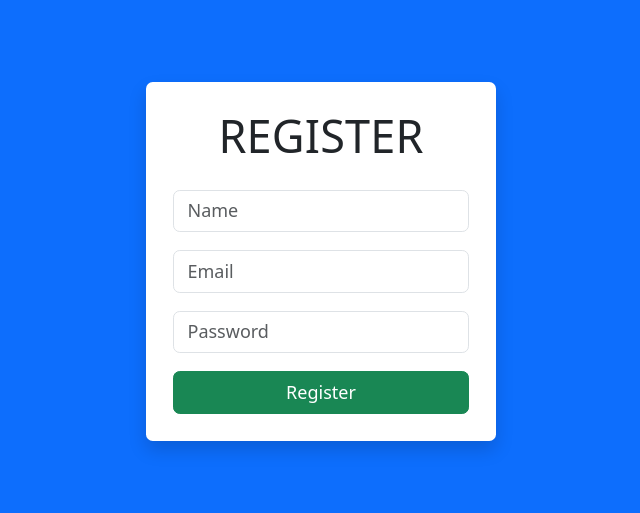
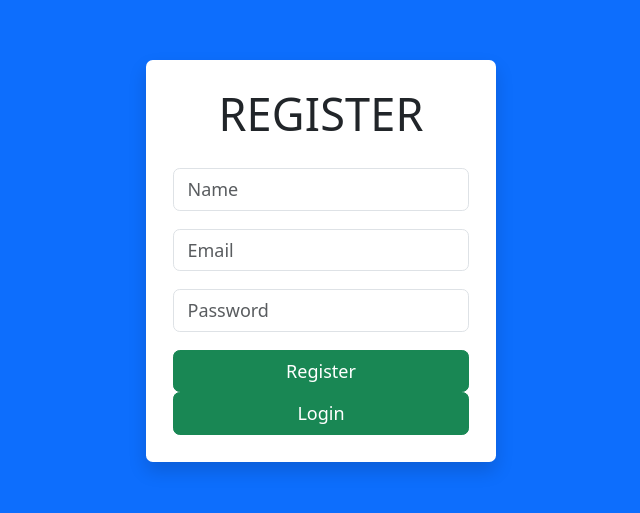
Before and after one commit to andyugbawa/mern-react, a React (Vite) app in the folder newmernapp/client/: page / in a window 1280 px wide. Shown: the part 139-652 px from the top of the page, without its empty margins (319-959 px from the left). Built offline with nearby package versions, Linux system fonts and the light colour scheme.

Commit message:
changes in signup.jsx

```diff
--- a/newmernapp/client/src/Login.jsx
+++ b/newmernapp/client/src/Login.jsx
@@ -45,6 +45,7 @@ function Login() {
               onChange={e => setPassword(e.target.value)}
             />
           </div>
+
           <button className='btn btn-success w-100'>Login</button>
 
 
--- a/newmernapp/client/src/SignUp.jsx
+++ b/newmernapp/client/src/SignUp.jsx
@@ -60,6 +60,7 @@ function SignUp() {
           <button className='btn btn-success w-100'>
             Register
           </button>
+          <button className='btn btn-success w-100'>Login</button>
 
         </div>
 
```
